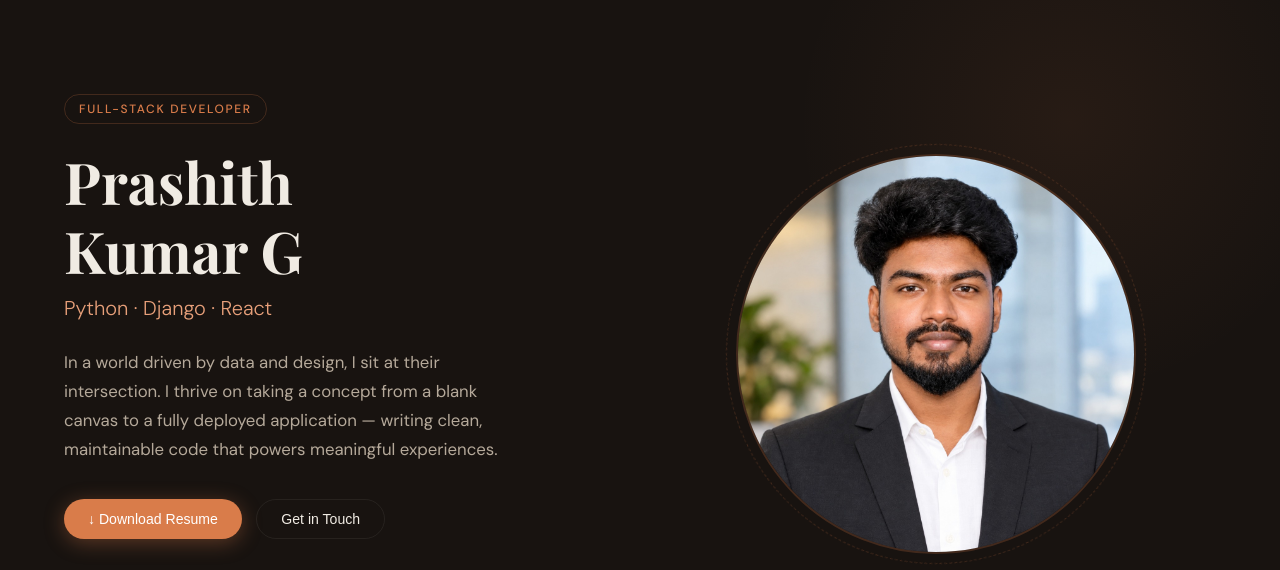
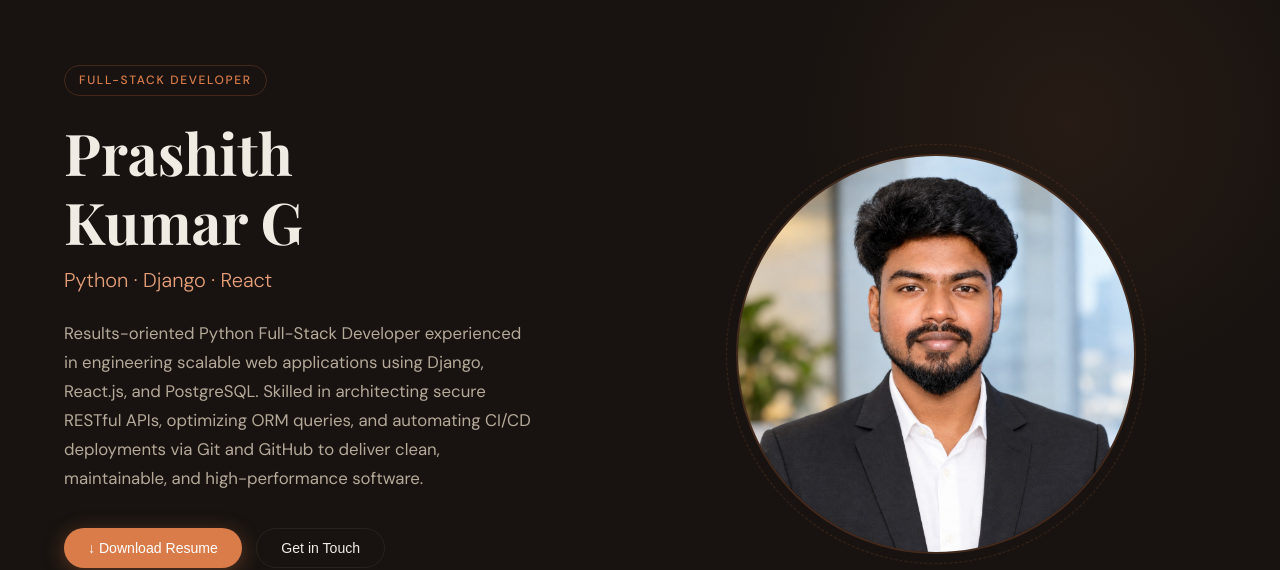
Before and after one commit to Prashith05/Prashith-Kumar-G-Portfolio, a plain HTML site: page index.html in a window 1280 px wide. Shown: the part 73-643 px from the top of the page. Drawn offline with nearby package versions, Linux system fonts and the light colour scheme.

Commit message:
Updated the introduction part of my profile

```diff
--- a/index.html
+++ b/index.html
@@ -30,10 +30,9 @@
       <h1 class="hero-title">Prashith<br>Kumar G</h1>
       <p class="hero-role">Python · Django · React</p>
       <p class="hero-desc">
-        In a world driven by data and design, I sit at their intersection.
-        I thrive on taking a concept from a blank canvas to a fully deployed
-        application — writing clean, maintainable code that powers meaningful
-        experiences.
+        Results-oriented Python Full-Stack Developer experienced in engineering scalable web applications using Django,
+React.js, and PostgreSQL. Skilled in architecting secure RESTful APIs, optimizing ORM queries, and automating CI/CD
+deployments via Git and GitHub to deliver clean, maintainable, and high-performance software.
       </p>
       <div class="hero-actions">
         <a href="resume.pdf" download="Prashith_Kumar_G_Resume.pdf">
```
